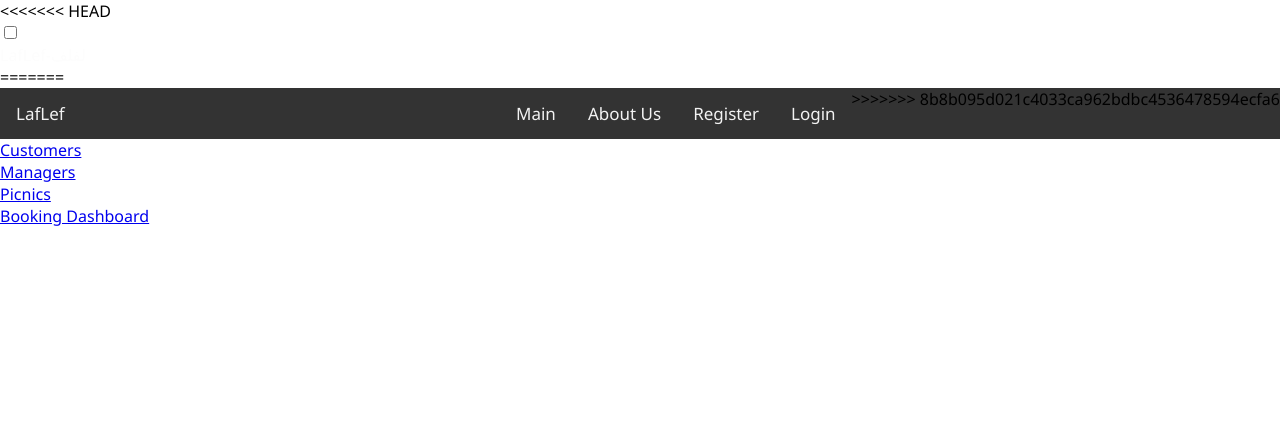
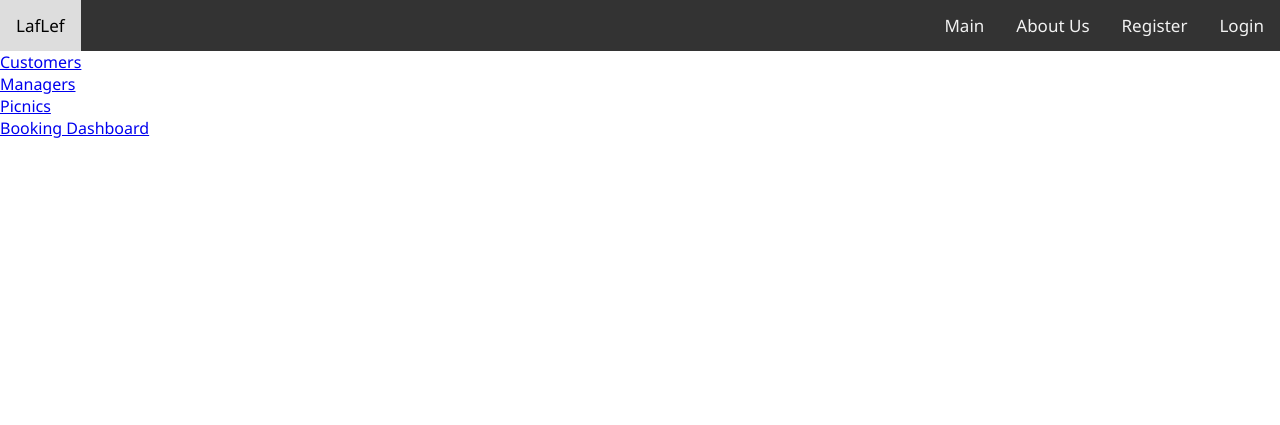
Before and after one commit to wswaileh/webProject, a PHP site: page /main.php in a window 1280 px wide. Shown: the top 425 px of the page. Run offline with PHP 8.4, Linux system fonts and the light colour scheme; the visitor is signed in with stand-in values (Sample User, id 1).

Commit message:
fixed navbar

```diff
--- a/layout.php
+++ b/layout.php
@@ -1,9 +1,12 @@
+<?php
+session_name("name");
+session_start();
+?>
 <!DOCTYPE html>
 <html lang="en">
 <head>
     <meta charset="UTF-8">
     <title>LafLef</title>
-
     <link rel="stylesheet" href="css/navstyle.css" type="text/css">
     <link rel="stylesheet" href="css/footerStyle.css" type="text/css">
     <link rel="stylesheet" href="css/mainStylesheet.css" type="text/css">
--- a/main.php
+++ b/main.php
@@ -1,8 +1,6 @@
 <?php
-session_name("name");
-session_start();
+include 'layout.php';
 $_SESSION['userType'] = 1; //GUEST USER
-include 'layout.php';
 ?>
     <nav>
         <a href="customers.php">Customers</a><br>
--- a/navbar.php
+++ b/navbar.php
@@ -1,44 +1,3 @@
-<<<<<<< HEAD
-<?php
-session_name("name");
-if(!isset($_SESSION))
-{
-    session_start();
-} ?>
-<nav class="nav">
-    <input type="checkbox" id="nav-check">
-    <div class="nav-header">
-        <div class="nav-title">
-            <a href="main.php" style="color:#FDFDFD;text-decoration: none">LafLef-لفلف</a>
-        </div>
-    </div>
-    <div class="nav-btn">
-        <label for="nav-check">
-            <span></span>
-            <span></span>
-            <span></span>
-        </label>
-    </div>
-
-    <div class="nav-links">
-<!--        --><?php
-//        if ($_SESSION['userType'] === 1) //"GUEST"  LINKS NEED TO BE UPDATED
-//            echo '<a href="main.php">About Us</a>
-//                  <a href="main.php">Register</a>
-//                  <a href="main.php">Login</a>
-//            ';
-//        else if ($_SESSION['userType'] === 2) //"USER"      LINKS NEED TO BE UPDATED
-//            echo '<a href="main.php">Main</a>
-//                  <a href="main.php">Logout</a>
-//            ';
-//        else //ADMIN        LINKS NEED TO BE UPDATED
-//            echo '<a href="main.php">Main</a>
-//                  <a href="main.php">Add Picnic</a>
-//                  <a href="main.php">Logout</a>
-//            ';
-//
-//        ?>
-=======
 <nav class="topnav" id="myTopnav">
     <a href="#home" id="companyTitle">LafLef</a>
     <div class="links">
@@ -60,7 +19,6 @@ if(!isset($_SESSION))
                     <a href="main.php">Logout</a>
                 ';
         ?>
->>>>>>> 8b8b095d021c4033ca962bdbc4536478594ecfa6
     </div>
     <a href="javascript:void(0);" class="icon" onclick="myFunction()">
         <i>▼</i>
```
Also changed, not shown: 1 other file.
